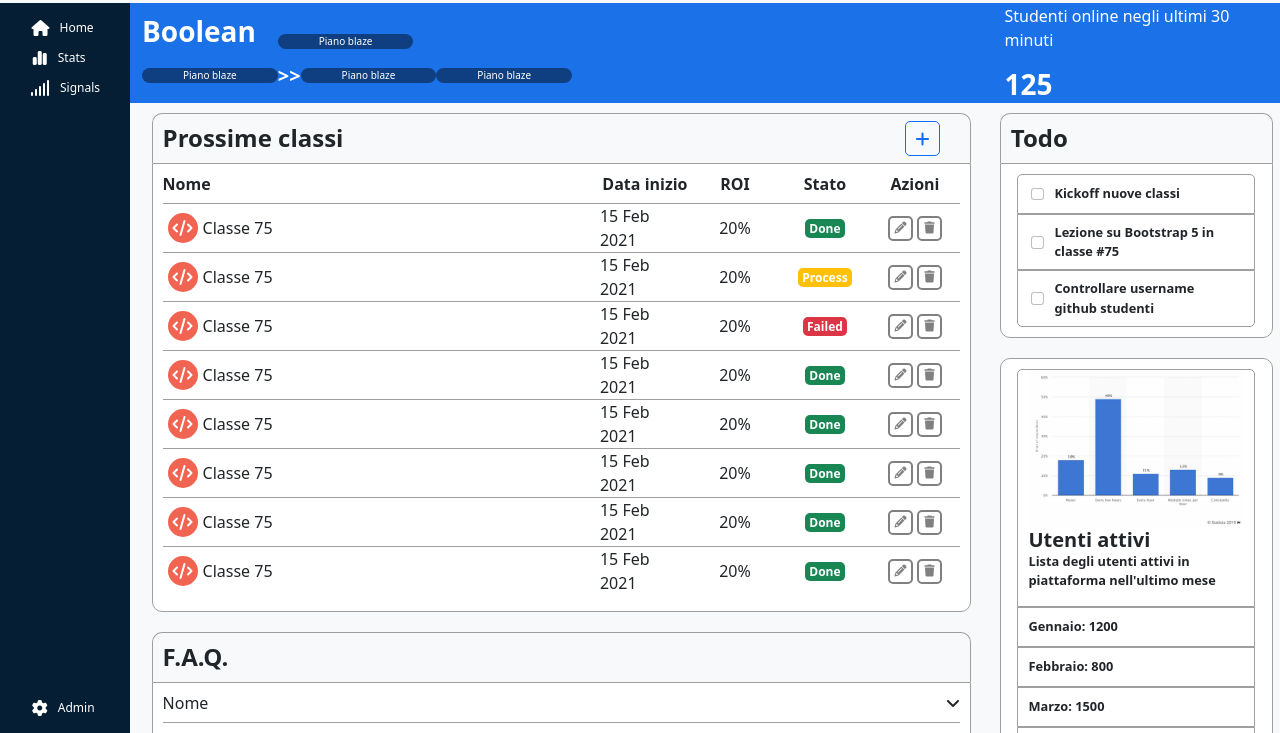
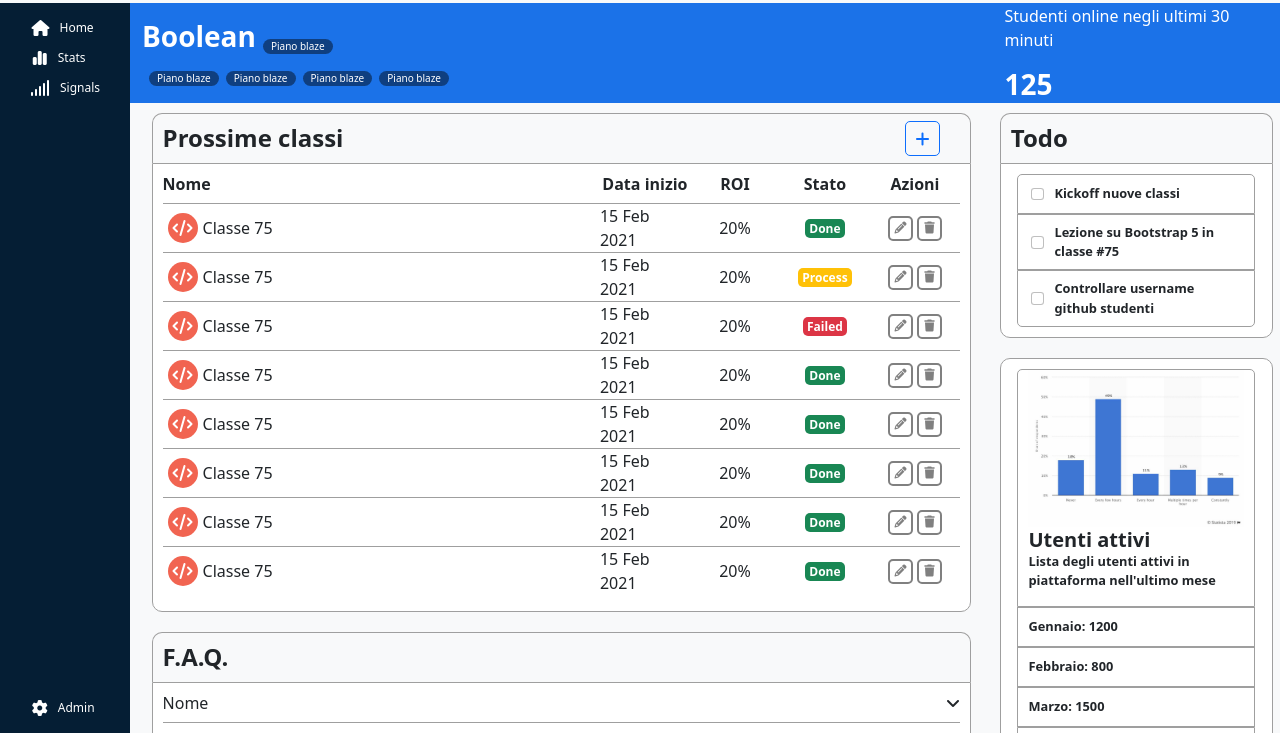
Before and after one commit to edaless/html-css-bootstrap-dashboard, a plain HTML site: page index.html in a window 1280 px wide. Shown: the part 67-800 px from the top of the page. Drawn offline with nearby package versions, Linux system fonts and the light colour scheme.

Commit message:
alcuni aspetti del responsive

```diff
--- a/CSS/style.css
+++ b/CSS/style.css
@@ -229,6 +229,8 @@ span.path{
     /* width: 80px; */
     height: 15px;
     font-size: 10px;
+    padding: 2px 8px;
+    margin-left: 7px;
 
     border-radius: 30px;
     display: flex;
@@ -237,10 +239,10 @@ span.path{
     background-color: rgba(0, 0, 0, 0.45);
 }
 
-.row.path{
+/* .row.path{
     width: 100%;
-    /* background-color: #e81be1; */
-}
+
+} */
 
 :root{
     /* var(--h-riga1) */
@@ -254,7 +256,7 @@ span.path{
 
 :root{
     /* var(--h-riga2) */
-    --h-riga2: calc(var(--h-main) - var(--h-riga1));
+    --h-riga2: calc(var(--h-main) - 2 * var(--h-riga1));
 }
 .ms-h-riga2{
     height: var(--h-riga2);
@@ -313,7 +315,7 @@ span.path{
 .ms-card-top .tasto:hover{
     background-color: #0d6efd;
     color: white;
-    border-radius: 50%;
+
 
 }
 
@@ -473,13 +475,24 @@ h5.path{
     line-height: 30px;
     vertical-align: middle;
 }
+.ms-disappear0{
+    display: none;
+}
+
 /* responsive
 ****************************************************** */
 
 
 
 
-@media screen and (max-width: 674px){
+@media screen and (min-width: 460px){
+    .ms-disappear0{
+        display: flex;
+    }
+
+}
+
+@media screen and (max-width: 600px){
     .ms-disappear1{
         display: none;
     }
@@ -487,7 +500,7 @@ h5.path{
 }
 
 
-@media screen and (max-width: 838px){
+@media screen and (max-width: 760px){
     .ms-disappear2{
         display: none;
     }
@@ -500,6 +513,9 @@ h5.path{
     :root{
         /* var(--w-sinistra) */
         --w-sinistra: 130px;
+
+        /* var(--h-riga2) */
+        --h-riga2: calc(var(--h-main) - var(--h-riga1));
     }
 
 
--- a/index.html
+++ b/index.html
@@ -119,19 +119,19 @@
 
 
 
-                        <div class="d-flex m-0  d-flex align-items-end">
-                            <div class="col-2 m-0 p-0">
-                                <h3>Boolean</h3>
-                            </div>
+                        <div class="m-0  d-flex align-items-end">
+                            <h3>Boolean</h3>
 
-                            <span class="col-2 path">Piano blaze</span>
+                            <span class="path">Piano blaze</span>
                         </div>
 
                         <div class="d-flex align-items-center m-0">
-                            <span class="col-2 path">Piano blaze</span>
-                            <h5 class="path">>></h5>
-                            <span class="col-2 path">Piano blaze</span>
-                            <span class="col-2 path">Piano blaze</span>
+                            <span class="path">Piano blaze</span>
+                            <span class="ms-disappear0">
+                                <span class="path">Piano blaze</span>
+                                <span class="path">Piano blaze</span>
+                                <span class="path">Piano blaze</span>
+                            </span>
                         </div>
 
 
```
